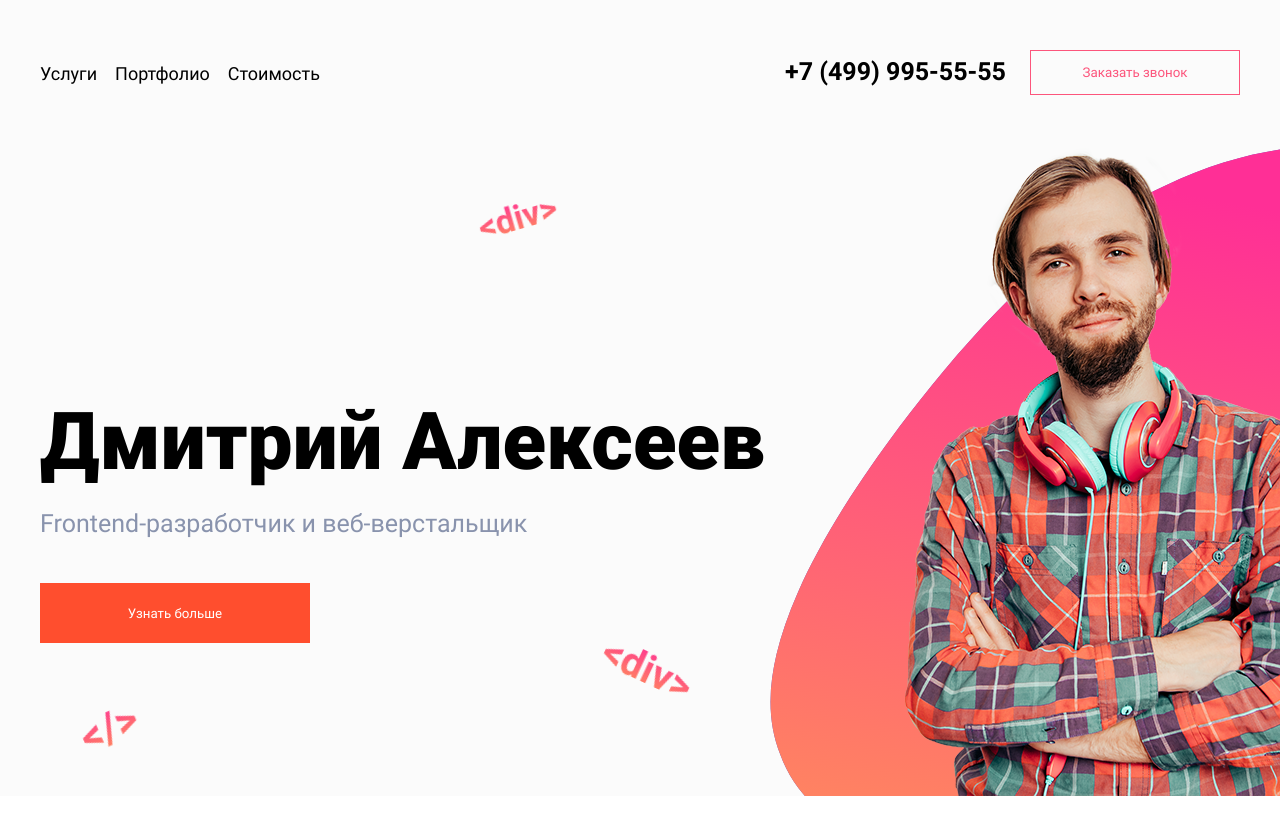
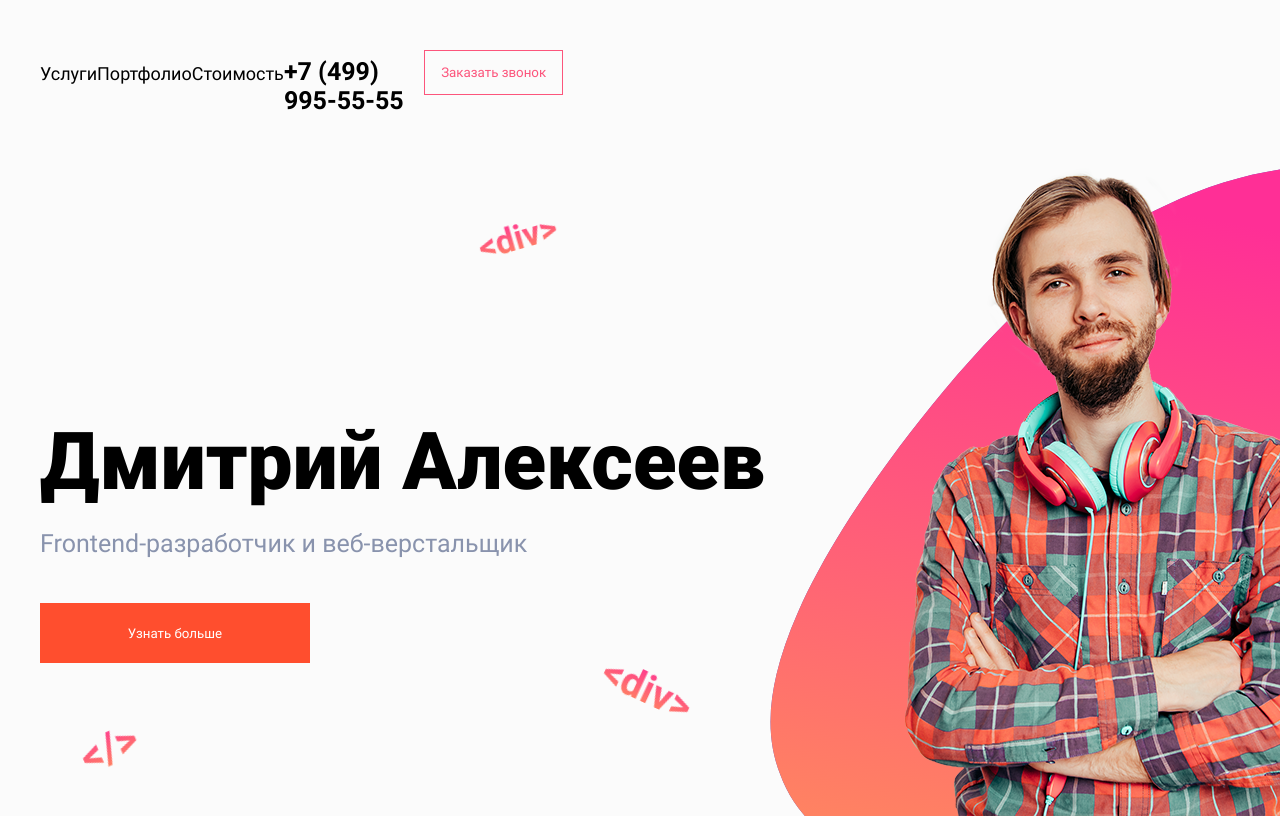
Before and after one commit to MrPerec/diplom-project, a plain HTML site: page index.html in a window 1280 px wide. Shown: the top 819 px of the page. Drawn offline with Linux system fonts and the light colour scheme.

Commit message:
width for header__flex-container_padding

```diff
--- a/css/style.css
+++ b/css/style.css
@@ -140,10 +140,12 @@
   font-size: 35px;
   cursor: pointer;
 }
-.header__flex-container_padding{
-	padding: 50px 0;
-  width: -webkit-fill-available;
-	justify-content: space-between;
+.header__flex-container_padding {
+  padding: 50px 0;
+  width: 523px;
+  -webkit-box-pack: justify;
+  -ms-flex-pack: justify;
+  justify-content: space-between;
 }
 .header__flex-container_width-280{
 	width: 280px;
```
